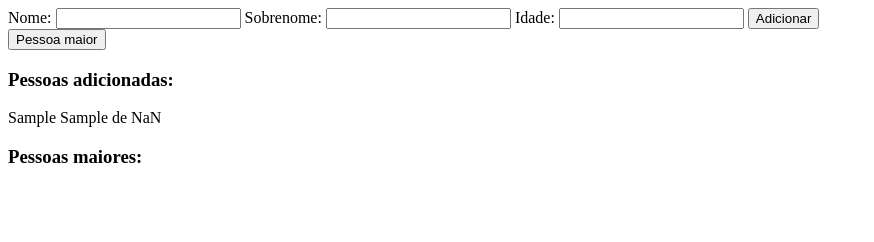
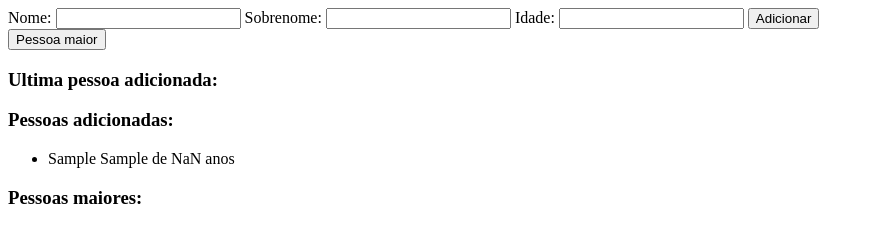
Before and after one commit to JulianBoetto/ex4-JS, a plain HTML site: page index.html in a window 1280 px wide. Both pictures are taken after typing "Sample", "Sample", "Sample" into the empty fields and a click on the button "Adicionar". Shown: the whole page, without its empty margins (0-874 px from the left). Drawn offline with Linux system fonts and the light colour scheme.

Commit message:
Feito funtion adiciona

```diff
--- a/ex04.js
+++ b/ex04.js
@@ -1,18 +1,22 @@
-let nomes = document.querySelector("#nome");
-let sobreNomes = document.querySelector("#sobreNome");
-let idades = document.querySelector("#idade");
-let form = document.querySelector("form");
-let btnExibirMaisVelhos = document.querySelector("#exibirMaisVelhos");
-let resultado = document.querySelector("#resultado")
+var nomes = document.querySelector("#nome");
+var sobreNomes = document.querySelector("#sobreNome");
+var idades = document.querySelector("#idade");
+var form = document.querySelector("form");
+var btnExibirMaisVelhos = document.querySelector("#exibirMaisVelhos");
+var resultado = document.querySelector("#resultado")
+var listaPessoas = document.querySelector("#pessoasAdi");
+var utimaPessoa = document.querySelector("#utimaPessoa");
 
 
-let pessoas = [];
+
+var pessoas = [];
+
 
 //Adiciona pessoas
 form.addEventListener("submit", function (event) {
   event.preventDefault();
 
-  let pessoa = {
+  var pessoa = {
     nome: nomes.value,
     sobreNome: sobreNomes.value,
     idade: Number(idades.value)
@@ -24,13 +28,31 @@ form.addEventListener("submit", function (event) {
   sobreNomes.value = "";
   idades.value = "";
 
-    //Mostra o nome completo das pessoas
-    pessoasAdi.textContent = `${pessoa.nome} ${pessoa.sobreNome} de ${pessoa.idade}`;
+//   pessoasAdi.textContent = `${pessoa.nome} ${pessoa.sobreNome} de ${pessoa.idade} anos`;
 
+adiciona();
+
+
+function adiciona() {
+
+    pessoasAdi.textContent = `${pessoa.nome} ${pessoa.sobreNome} de ${pessoa.idade} anos`;
+    var listaPessoas = document.createElement("ul");
+
+        for (let pessoa of pessoas) {
+        var itemPessoas = document.createElement("li");
+        itemPessoas.textContent = `${pessoa.nome} ${pessoa.sobreNome} de ${pessoa.idade} anos`;
+        listaPessoas.appendChild(itemPessoas);
+        }
+
+    pessoasAdi.innerHTML = "";
+    pessoasAdi.appendChild(listaPessoas);
+}
 });
 
 
-//Botao para exibir as pessoas maiores
+
+
+// Botao para exibir as pessoas maiores
 btnExibirMaisVelhos.addEventListener("click", function exibirMaisVelhos() {
     let lista = document.createElement("ul");
 
--- a/index.html
+++ b/index.html
@@ -21,6 +21,10 @@
     </form>
     <button id="exibirMaisVelhos">Pessoa maior</button>
     <div>
+        <h3>Ultima pessoa adicionada:</h3>
+        <div id="utimaPessoa"></div>
+    </div>
+    <div>
         <h3>Pessoas adicionadas:</h3>
         <div id="pessoasAdi"></div>
     </div>
```
